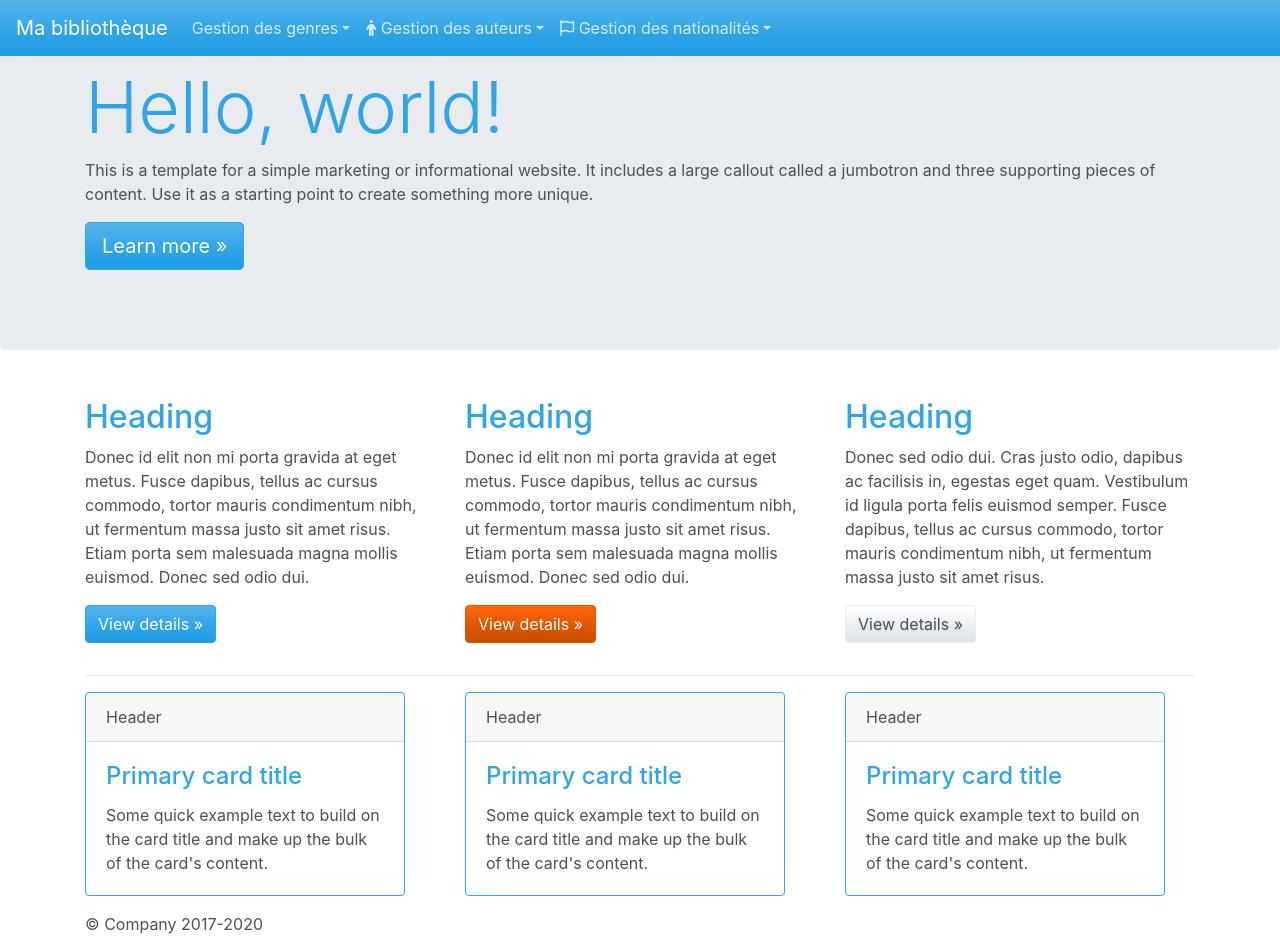
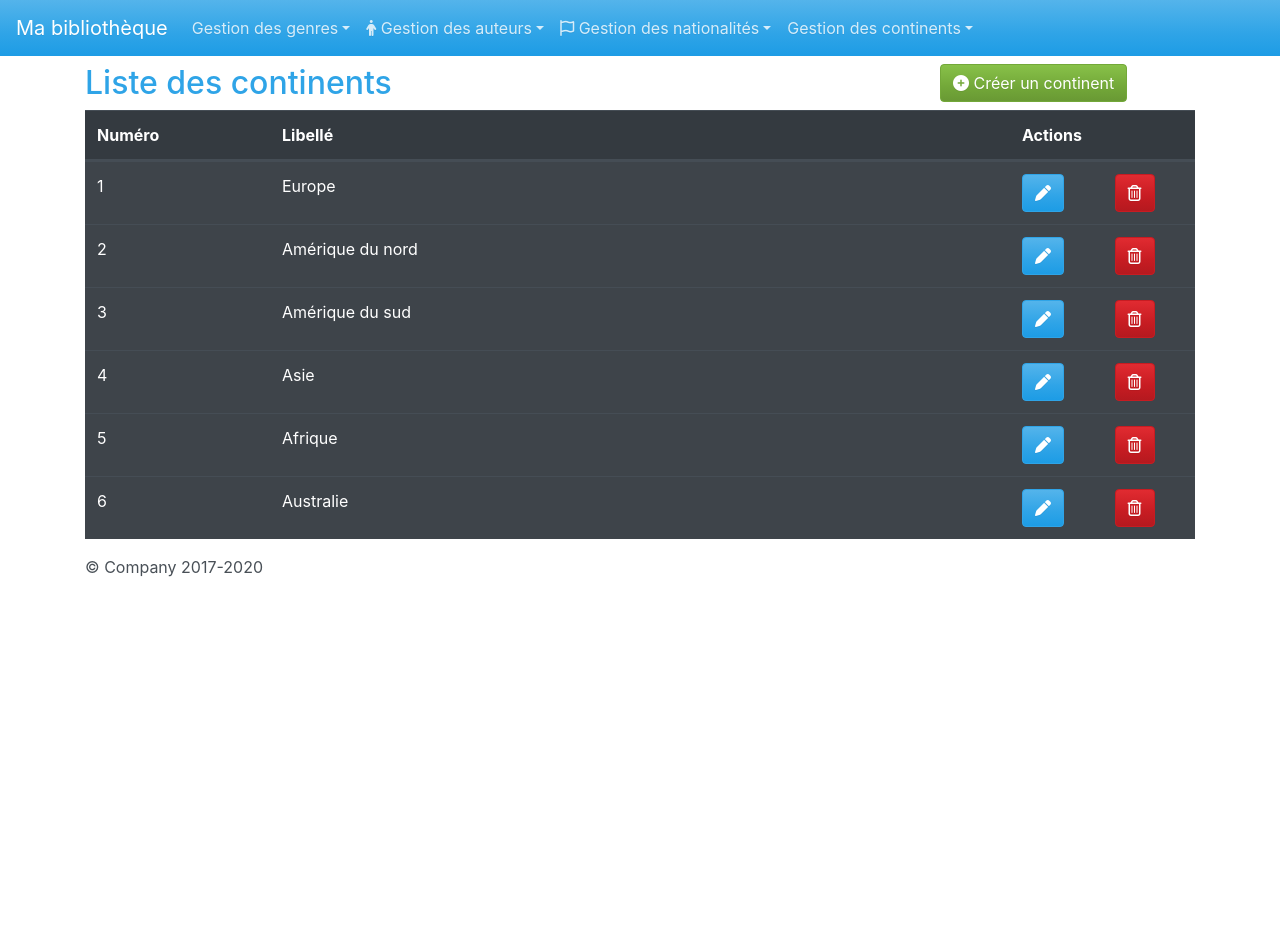
Before and after one commit to dimsty/Autoformation, a PHP site: page /Autoformation/index.php?uc=continents&action=list in a window 1280 px wide. After the commit the page ends 577 px from the top, so only its background shows below. Run offline with PHP 8.4, Linux system fonts and the light colour scheme; data comes from the database, SQL or seed files in the repository; some libraries are stand-ins or nearby versions.

Commit message:
Add files via upload

```diff
--- /dev/null
+++ b/Autoformation/controllers/continentController.php
@@ -0,0 +1,50 @@
+<?php
+$action=$_GET['action'];
+switch($action){
+    case 'list' :
+        $lesContinents=Continent::findAll();
+        include('vues/listeContinents.php');
+        break;
+    case 'add' :
+        $mode="Ajouter";
+        include('vues/formContinent.php');
+        break;
+    case 'update' :
+        $mode="Modifier";
+        $continent=Continent::findById($_GET['num']);
+        include('vues/formContinent.php');
+        break;
+    case 'delete' :
+        $continent=Continent::findById($_GET['num']);
+        $nb=Continent::delete($continent);
+        if($nb==1){
+        $_SESSION['message']=["success"=>"Le continent a bien été supprimé"];
+        }else{
+            $_SESSION['message']=["danger"=>"Le continent n'a pas été supprimé"];
+        }
+        header('location: index.php?uc=continents&action=list');
+        exit();
+        break;
+
+    case 'valideForm' :
+        $continent= new Continent();
+        if(empty($_POST['num'])){ // cas d'une création
+            $continent->setLibelle($_POST['libelle']);
+            $nb=Continent::add($continent);
+            $message = "ajouté";
+        }else{ //  cas d'une modif
+            $continent->setNum($_POST['num']);
+            $continent->setLibelle($_POST['libelle']);
+            $nb=Continent::update($continent);
+            $message = "modifié";
+        }
+        if($nb==1){
+            $_SESSION['message']=["success"=>"Le continent a bien été $message"];
+        }else{
+            $_SESSION['message']=["danger"=>"Le continent a bien été $message"];
+        }
+        header('location: index.php?uc=continents&action=list');
+        exit();
+        break;
+}
+?>
--- a/Autoformation/index.php
+++ b/Autoformation/index.php
@@ -1,74 +1,22 @@
-<?php
-include "header.php";
+<?php ob_start();
+session_start();
+include("modeles/Continent.php");
+include("modeles/monPdo.php");
+include("vues/header.php");
+include("vues/messagesFlash.php");
 
-require_once('connectionDb.php');
+$uc = empty($_GET['uc']) ? "accueil" : $_GET['uc'];
+switch($uc){
+  case 'accueil' :
+    include('vues/Accueil.php');
+  break;
+  case 'continents' :
+    include('controllers/continentController.php');
+
+  break;
+}
 
 ?>
 
-<main role="main">
-  <!-- Main jumbotron for a primary marketing message or call to action -->
-  <div class="jumbotron">
-    <div class="container">
-      <h1 class="display-3">Hello, world!</h1>
-      <p>This is a template for a simple marketing or informational website. It includes a large callout called a jumbotron and three supporting pieces of content. Use it as a starting point to create something more unique.</p>
-      <p><a class="btn btn-primary btn-lg" href="#" role="button">Learn more &raquo;</a></p>
-    </div>
-  </div>
-  <div class="container mt-5">
-    <!-- Example row of columns -->
-    <div class="row">
-      <div class="col-md-4">
-        <h2>Heading</h2>
-        <p>Donec id elit non mi porta gravida at eget metus. Fusce dapibus, tellus ac cursus commodo, tortor mauris condimentum nibh, ut fermentum massa justo sit amet risus. Etiam porta sem malesuada magna mollis euismod. Donec sed odio dui. </p>
-        <p><a class="btn btn-primary" href="#" role="button">View details &raquo;</a></p>
-      </div>
-      <div class="col-md-4">
-        <h2>Heading</h2>
-        <p>Donec id elit non mi porta gravida at eget metus. Fusce dapibus, tellus ac cursus commodo, tortor mauris condimentum nibh, ut fermentum massa justo sit amet risus. Etiam porta sem malesuada magna mollis euismod. Donec sed odio dui. </p>
-        <p><a class="btn btn-warning" href="#" role="button">View details &raquo;</a></p>
-      </div>
-      <div class="col-md-4">
-        <h2>Heading</h2>
-        <p>Donec sed odio dui. Cras justo odio, dapibus ac facilisis in, egestas eget quam. Vestibulum id ligula porta felis euismod semper. Fusce dapibus, tellus ac cursus commodo, tortor mauris condimentum nibh, ut fermentum massa justo sit amet risus.</p>
-        <p><a class="btn btn-secondary" href="#" role="button">View details &raquo;</a></p>
-      </div>
-    </div>
-    <hr>
-  </div> <!-- /container -->
-<div class="container">
-<div class="row">
-<div class="col-md-4">
-<div class="card border-primary mb-3" style="max-width: 20rem;">
-  <div class="card-header">Header</div>
-  <div class="card-body">
-    <h4 class="card-title">Primary card title</h4>
-    <p class="card-text">Some quick example text to build on the card title and make up the bulk of the card's content.</p>
-  </div>
-</div>
-</div>
-<div class="col-md-4">
-<div class="card border-primary mb-3" style="max-width: 20rem;">
-  <div class="card-header">Header</div>
-  <div class="card-body">
-    <h4 class="card-title">Primary card title</h4>
-    <p class="card-text">Some quick example text to build on the card title and make up the bulk of the card's content.</p>
-  </div>
-</div>
-</div>
-<div class="col-md-4">
-<div class="card border-primary mb-3" style="max-width: 20rem;">
-  <div class="card-header">Header</div>
-  <div class="card-body">
-    <h4 class="card-title">Primary card title</h4>
-    <p class="card-text">Some quick example text to build on the card title and make up the bulk of the card's content.</p>
-  </div>
-</div>
-</div>
-</div>
-</div>
-</main>
-<?php
-include "footer.php";
 
-
-?>
+<?php include "vues/footer.php";?>
--- /dev/null
+++ b/Autoformation/modeles/Continent.php
@@ -0,0 +1,140 @@
+<?php
+class Continent {
+
+    /**
+     * numero du continent
+     *
+     * @var int
+     */
+    private $num;
+
+    /**
+     * Libelle du continent
+     *
+     * @var string
+     */
+    private $libelle;
+
+    /**
+     * Get the value of num
+     */
+    public function getNum()
+    {
+    return $this->num;
+    }
+
+    /**
+     * Lit le libelle
+     *
+     * @return string
+     */
+    public function getLibelle() : string
+    {
+    return $this->libelle;
+    }
+
+    /**
+     * ecrit dans le libellé
+     *
+     * @param string $libelle
+     * @return self
+     */
+    public function setLibelle(string $libelle) : self
+    {
+    $this->libelle = $libelle;
+
+    return $this;
+    }
+
+    /**
+     * Retourne l'ensemble des continents
+     *
+     * @return Continent[] tableau d'objet continent
+     */
+    public static function findAll() :array
+    {
+        $req=MonPdo::getInstance()->prepare("Select * from continent");
+        $req->setFetchMode(PDO::FETCH_CLASS|PDO::FETCH_PROPS_LATE,'Continent');
+        $req->execute();
+        $lesResultats=$req->fetchAll();
+        return $lesResultats;
+    }
+
+    /**
+     * Trouve un continent par son num
+     *
+     * @param integer $id numéro du continent
+     * @return Continent objet continent trouvé
+     */
+    public static function findById(int $id) :Continent
+    {
+        $req=MonPdo::getInstance()->prepare("Select * from continent where num= :id");
+        $req->setFetchMode(PDO::FETCH_CLASS|PDO::FETCH_PROPS_LATE,'Continent');
+        $req->bindParam(':id', $id);
+        $req->execute();
+        $leResultats=$req->fetch();
+        return $leResultats;
+    }
+
+    /**
+     * Permet d'ajouter un continent
+     *
+     * @param Continent $continent continent à ajouter
+     * @return integer resultat (1 si l'opération a réussi, 0 sinon)
+     */
+    public static function add(Continent $continent) :int
+    {
+        $req=MonPdo::getInstance()->prepare("insert into continent(libelle) values(:libelle)");
+        $libelle=$continent->getLibelle();
+        $req->bindParam(':libelle', $libelle);
+        $nb=$req->execute();
+        return $nb;
+    }
+
+    /**
+     * permet de modifier un continent
+     *
+     * @param Continent $continent continent à modifier
+     * @return integer resultat (1 si l'opération a réussi, 0 sinon)
+     */
+    public static function update(Continent $continent) :int
+    {
+        $req=MonPdo::getInstance()->prepare("update continent set libelle= :libelle where num= :id");
+        $num=$continent->getNum();
+        $libelle=$continent->getLibelle();
+        $req->bindParam(':id', $num);
+        $req->bindParam(':libelle', $libelle);
+        $nb=$req->execute();
+        return $nb;
+    }
+
+    /**
+     * Permet de supprimer un continent
+     *
+     * @param Continent $continent
+     * @return integer
+     */
+    public static function delete(Continent $continent) :int
+    {
+        $req=MonPdo::getInstance()->prepare("delete from continent where num= :id");
+        $num=$continent->getNum();
+        $req->bindParam(':id', $num);
+        $nb=$req->execute();
+        return $nb;
+    }
+
+
+    /**
+     * Set numero du continent
+     *
+     * @param  int  $num  numero du continent
+     *
+     * @return  self
+     */
+    public function setNum(int $num) :self
+    {
+        $this->num = $num;
+
+        return $this;
+    }
+}
--- /dev/null
+++ b/Autoformation/modeles/monPDO.php
@@ -0,0 +1,44 @@
+<?php
+/**
+*	Classe d'acces aux donnees Utilise les services de la classe PDO
+*	Les attributs sont tous statiques, les 4 premiers pour la connexion
+*	$monPdo qui contiendra l'unique instance de la classe
+*/
+class MonPdo
+{
+
+private static $serveur='mysql:host=localhost';
+private static $bdd='dbname=biblio';
+private static $user='root' ;
+private static $mdp='Super' ;
+private static $monPdo;
+private static $unPdo = null;
+
+//	Constructeur privé, crée l'instance de PDO qui sera sollicitée
+//	pour toutes les méthodes de la classe
+private function __construct()
+{
+    MonPdo::$unPdo = new PDO(MonPdo::$serveur.';'.MonPdo::$bdd, MonPdo::$user, MonPdo::$mdp);
+    MonPdo::$unPdo->query("SET CHARACTER SET utf8");
+    MonPdo::$unPdo->setAttribute(PDO::ATTR_ERRMODE, PDO::ERRMODE_EXCEPTION);
+}
+public function __destruct()
+{
+    MonPdo::$unPdo = null;
+}
+/**
+*	Fonction statique qui cree l'unique instance de la classe
+* Appel : $instanceMonPdo = MonPdo::getMonPdo();
+*	@return l'unique objet de la classe MonPdo
+*/
+public static function getInstance()
+{
+    if(self::$unPdo == null)
+    {
+        self::$monPdo= new MonPdo();
+    }
+    return self::$unPdo;
+}
+
+}
+?>
--- /dev/null
+++ b/Autoformation/vues/footer.php
@@ -0,0 +1,37 @@
+<div id="modalSuppression" class="modal fade">
+    <div class="modal-dialog" role="document">
+        <div class="modal-content">
+            <div class="modal-header">
+                <h5 class="modal-title">Modal title</h5>
+            </div>
+            <div class="modal-body">
+                <p>Voulez vous supprimer cette nationalité ?</p>
+            </div>
+            <div class="modal-footer">
+                <a href="" class="btn btn-primary" id="btnSuppr">Supprimer</a>
+                <button type="button" class="btn btn-secondary" data-dismiss="modal">Ne pas supprimer</button>
+            </div>
+        </div>
+    </div>
+</div>
+<footer class="container">
+  <p>&copy; Company 2017-2020</p>
+</footer>
+<script src="https://code.jquery.com/jquery-3.5.1.slim.min.js" integrity="sha384-DfXdz2htPH0lsSSs5nCTpuj/zy4C+OGpamoFVy38MVBnE+IbbVYUew+OrCXaRkfj" crossorigin="anonymous"></script>
+<script src="https://cdn.jsdelivr.net/npm/popper.js@1.16.1/dist/umd/popper.min.js" integrity="sha384-9/reFTGAW83EW2RDu2S0VKaIzap3H66lZH81PoYlFhbGU+6BZp6G7niu735Sk7lN" crossorigin="anonymous"></script>
+<script src="https://stackpath.bootstrapcdn.com/bootstrap/4.5.2/js/bootstrap.min.js" integrity="sha384-B4gt1jrGC7Jh4AgTPSdUtOBvfO8shuf57BaghqFfPlYxofvL8/KUEfYiJOMMV+rV" crossorigin="anonymous"></script>
+<script type="text/javascript">
+
+$("a[data-suppression]").click(function(){
+    var lien = $(this).attr("data-suppression");
+    var message = $(this).attr("data-message");
+    $("#btnSuppr").attr("href",lien);
+    $(".modal-body").text(message);
+
+});
+
+
+</script>
+</body>
+</html>
+<?php ob_end_flush();?>
--- /dev/null
+++ b/Autoformation/vues/header.php
@@ -0,0 +1,84 @@
+<!doctype html>
+<html lang="en">
+  <head>
+    <meta charset="utf-8">
+    <meta name="viewport" content="width=device-width, initial-scale=1, shrink-to-fit=no">
+    <meta name="description" content="">
+    <meta name="author" content="Mark Otto, Jacob Thornton, and Bootstrap contributors">
+    <meta name="generator" content="Jekyll v4.1.1">
+    <title>Jumbotron Template · Bootstrap</title>
+    <link rel="canonical" href="https://getbootstrap.com/docs/4.5/examples/jumbotron/">
+    <!-- Bootstrap core CSS -->
+    <link rel="stylesheet" href="https://bootswatch.com/4/cerulean/bootstrap.css" crossorigin="anonymous">
+    <script src="https://kit.fontawesome.com/f93ea78529.js" crossorigin="anonymous"></script>
+    <!-- Favicons -->
+<link rel="apple-touch-icon" href="/docs/4.5/assets/img/favicons/apple-touch-icon.png" sizes="180x180">
+<link rel="icon" href="/docs/4.5/assets/img/favicons/favicon-32x32.png" sizes="32x32" type="image/png">
+<link rel="icon" href="/docs/4.5/assets/img/favicons/favicon-16x16.png" sizes="16x16" type="image/png">
+<link rel="manifest" href="/docs/4.5/assets/img/favicons/manifest.json">
+<link rel="mask-icon" href="/docs/4.5/assets/img/favicons/safari-pinned-tab.svg" color="#563d7c">
+<link rel="icon" href="/docs/4.5/assets/img/favicons/favicon.ico">
+<meta name="msapplication-config" content="/docs/4.5/assets/img/favicons/browserconfig.xml">
+<meta name="theme-color" content="#563d7c">
+    <style>
+      .bd-placeholder-img {
+        font-size: 1.125rem;
+        text-anchor: middle;
+        -webkit-user-select: none;
+        -moz-user-select: none;
+        -ms-user-select: none;
+        user-select: none;
+      }
+      @media (min-width: 768px) {
+        .bd-placeholder-img-lg {
+          font-size: 3.5rem;
+        }
+      }
+    </style>
+    <!-- Custom styles for this template -->
+    <link href="jumbotron.css" rel="stylesheet">
+  </head>
+  <body>
+    <nav class="navbar navbar-expand-md navbar-dark fixed-top bg-primary">
+  <a class="navbar-brand" href="#">Ma bibliothèque</a>
+  <button class="navbar-toggler" type="button" data-toggle="collapse" data-target="#navbarsExampleDefault" aria-controls="navbarsExampleDefault" aria-expanded="false" aria-label="Toggle navigation">
+    <span class="navbar-toggler-icon"></span>
+  </button>
+  <div class="collapse navbar-collapse" id="navbarsExampleDefault">
+    <ul class="navbar-nav mr-auto">
+
+      <li class="nav-item dropdown">
+        <a class="nav-link dropdown-toggle" href="#" id="dropdown01" data-toggle="dropdown" aria-haspopup="true" aria-expanded="false">Gestion des genres</a>
+        <div class="dropdown-menu" aria-labelledby="dropdown01">
+          <a class="dropdown-item" href="#">Liste des genres</a>
+          <a class="dropdown-item" href="#">Ajouter un genre</a>
+        </div>
+      </li>
+      <li class="nav-item dropdown">
+        <a class="nav-link dropdown-toggle" href="#" id="dropdown01" data-toggle="dropdown" aria-haspopup="true" aria-expanded="false"><i class="fas fa-male"></i>
+ Gestion des auteurs</a>
+        <div class="dropdown-menu" aria-labelledby="dropdown01">
+        <a class="dropdown-item" href="#">Liste des auteurs</a>
+          <a class="dropdown-item" href="#">Ajouter un auteur</a>
+          <a class="dropdown-item" href="#">Rechercher un auteur</a>
+        </div>
+      </li>
+      <li class="nav-item dropdown">
+        <a class="nav-link dropdown-toggle" href="#" id="dropdown01" data-toggle="dropdown" aria-haspopup="true" aria-expanded="false"><i class="far fa-flag"></i>
+ Gestion des nationalités</a>
+        <div class="dropdown-menu" aria-labelledby="dropdown01">
+        <a class="dropdown-item" href="listeNationalites.php">Liste des nationalités</a>
+          <a class="dropdown-item" href="formNationalite.php?action=Ajouter">Ajouter une nationalité</a>
+        </div>
+      </li>
+      <li class="nav-item dropdown">
+        <a class="nav-link dropdown-toggle" href="#" id="dropdown01" data-toggle="dropdown" aria-haspopup="true" aria-expanded="false">
+ Gestion des continents</a>
+        <div class="dropdown-menu" aria-labelledby="dropdown01">
+        <a class="dropdown-item" href="index.php?uc=continents&action=list">Liste des continents</a>
+          <a class="dropdown-item" href="index.php?uc=continents&action=add">Ajouter un continent</a>
+        </div>
+      </li>
+    </ul>
+  </div>
+</nav>
--- /dev/null
+++ b/Autoformation/vues/listeContinents.php
@@ -0,0 +1,33 @@
+<div class="container mt-5">
+    <div class="row pt-3">
+            <div class="col-9"><h2>Liste des continents</h2></div>
+            <div class="col-3"><a href="index.php?uc=continents&action=add" class="btn btn-success"><i class="fas fa-plus-circle"></i> Créer un continent</a></div>
+        </div>
+        <table class="table table-hover table-striped table-dark">
+        <thead>
+            <tr class="d-flex">
+                <th scope="col" class="col-md-2">Numéro</th>
+                <th scope="col" class="col-md-8">Libellé</th>
+                <th scope="col" class="col-md-2">Actions</th>
+            </tr>
+        </thead>
+        <tbody>
+            <?php
+            foreach ($lesContinents as $continent) {
+                echo "<tr class=\"d-flex\">";
+                echo "<td class=\"col-md-2\">".$continent->getNum()."</td>";
+                echo "<td class=\"col-md-8\">".$continent->getLibelle()."</td>";
+                echo "<td class=\"col-md-1\">
+    <a href=\"index.php?uc=continents&action=update&num=".$continent->getNum()."\" class=\"btn btn-primary\"><i class=\"fas fa-pen\"></i></a>
+    </td>
+    <td class=\"col-md-1\">
+    <a href=\"#modalSuppression\" data-toggle=\"modal\" data-message=\"Voulez vous supprimer ce continent ?\"data-suppression=\"index.php?uc=continents&action=delete&num=".$continent->getNum()."\" class=\"btn btn-danger\"><i class=\"far fa-trash-alt\"></i></a>
+    </td>";
+                echo "<tr>";
+            }
+            ?>
+
+        </tbody>
+    </table>
+
+</div>
--- /dev/null
+++ b/Autoformation/vues/messagesFlash.php
@@ -0,0 +1,16 @@
+        <?php
+        if(!empty($_SESSION['message'])){
+        $mesMessages=$_SESSION['message'];
+        foreach($mesMessages as $key=>$message){
+
+        echo '<div class="row pt-5"><div class="container mt-3">
+            <div class="alert alert-'.$key.' alert-dismissible fade show" role="alert">'.$message.'
+                <button type="button" class="close" data-dismiss="alert" aria-label="Close">
+                    <span aria-hidden="true">&times;</span>
+                </button>
+            </div>
+        </div></div>';
+        }
+        $_SESSION['message']=[];
+        }
+        ?>
```
Also changed, not shown: Autoformation/modeles/Nationalite.php (added, +178 -0 lines), Autoformation/vues/Accueil.php (added, +62 -0 lines), Autoformation/vues/formContinent.php (added, +19 -0 lines).
